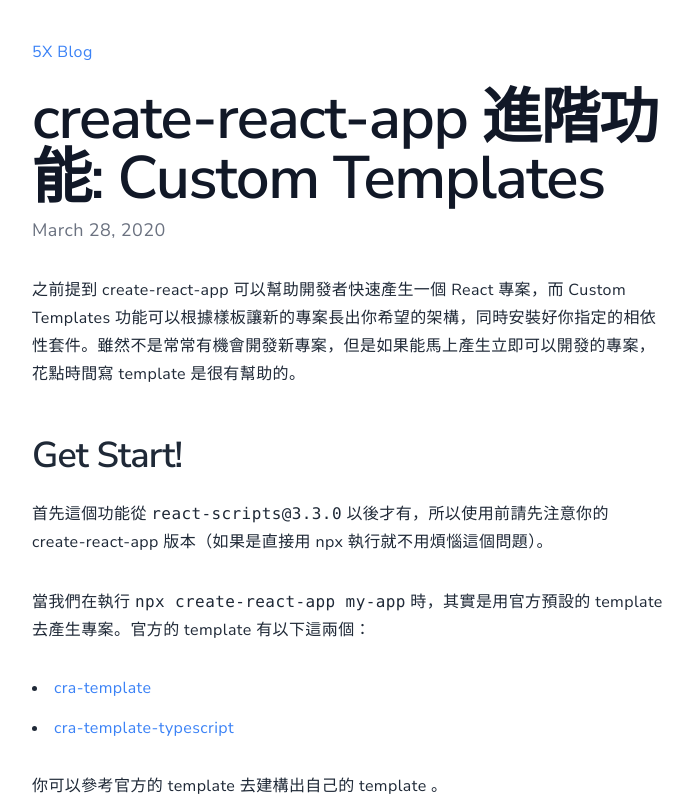
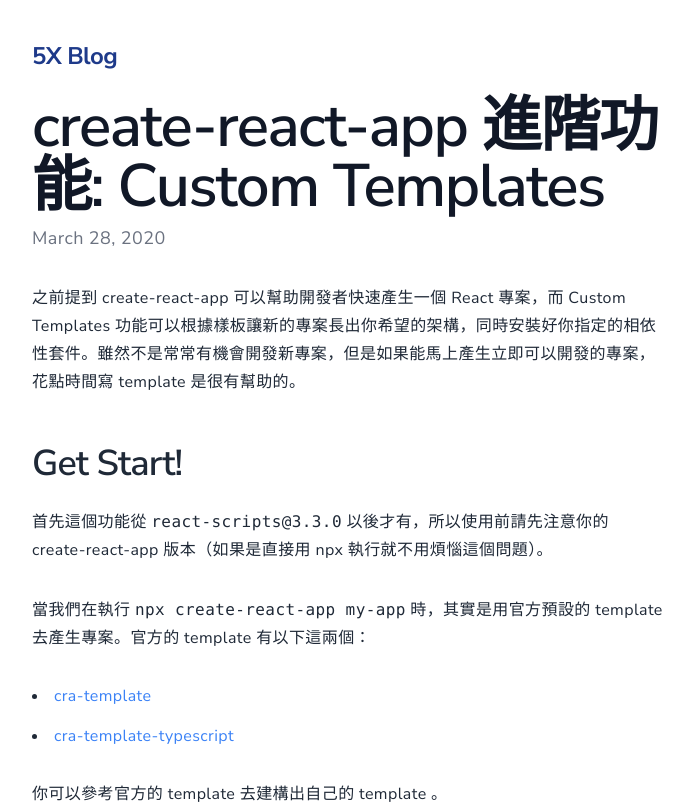
Before and after one commit to jack482653/5x-blog, a Gatsby site: page /create-react-app-custom-templates/ in a window 1280 px wide. Shown: the top 811 px of the page, without its empty margins (292-985 px from the left). Built offline with nearby package versions, Linux system fonts and the light colour scheme; Gatsby itself is replaced by a stand-in of ours; some packages are replaced by stand-ins of ours.

Commit message:
feat(components/layout.js): remove post header

```diff
--- a/src/components/layout.js
+++ b/src/components/layout.js
@@ -6,19 +6,11 @@
   const isRootPath = location.pathname === rootPath
   let header
 
-  if (isRootPath) {
-    header = (
-      <h1 className="main-heading">
-        <Link to="/">{title}</Link>
-      </h1>
-    )
-  } else {
-    header = (
-      <Link className="header-link-home" to="/">
-        {title}
-      </Link>
-    )
-  }
+  header = (
+    <h1 className="main-heading">
+      <Link to="/">{title}</Link>
+    </h1>
+  )
 
   return (
     <div className="global-wrapper" data-is-root-path={isRootPath}>
```
